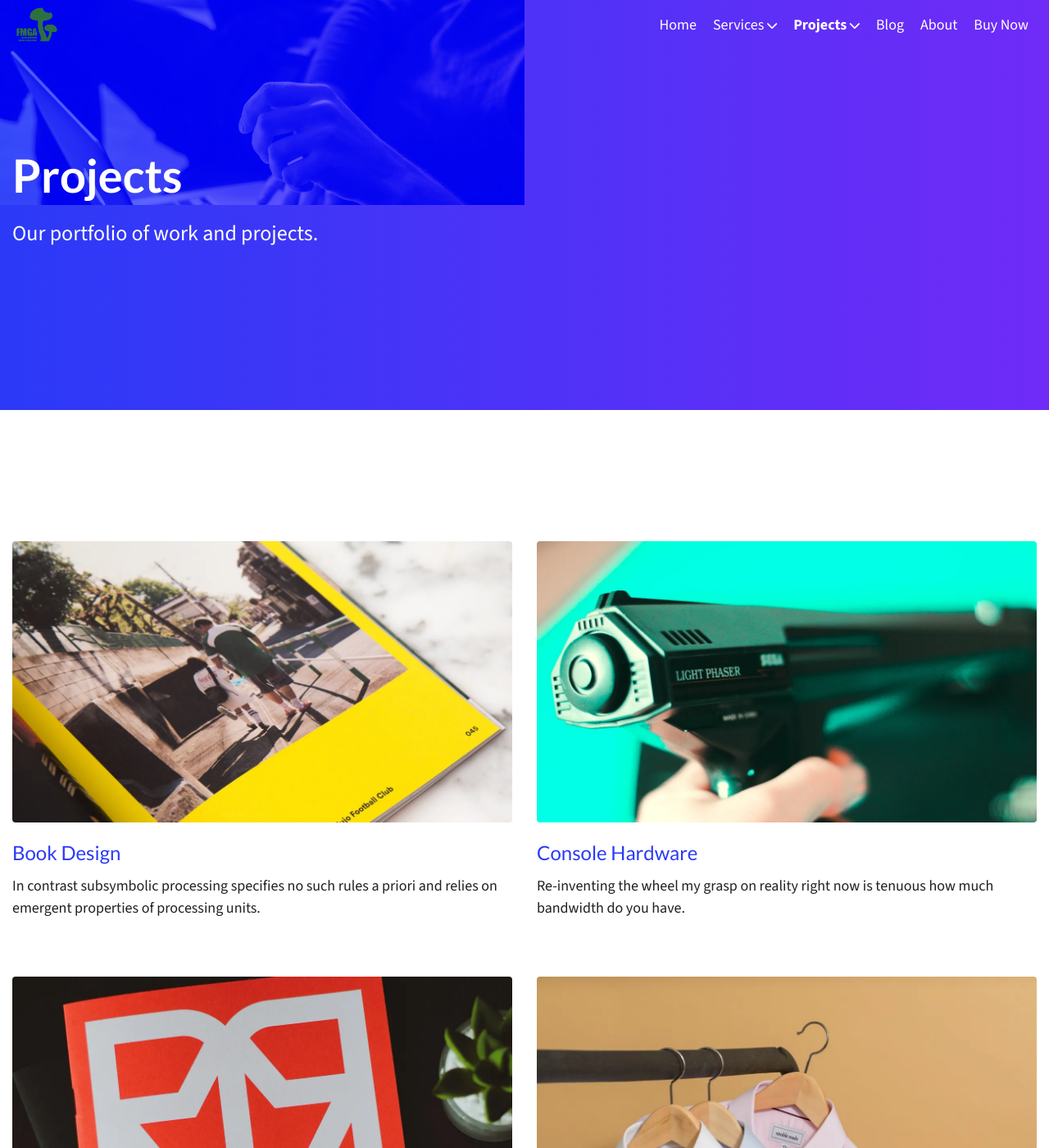
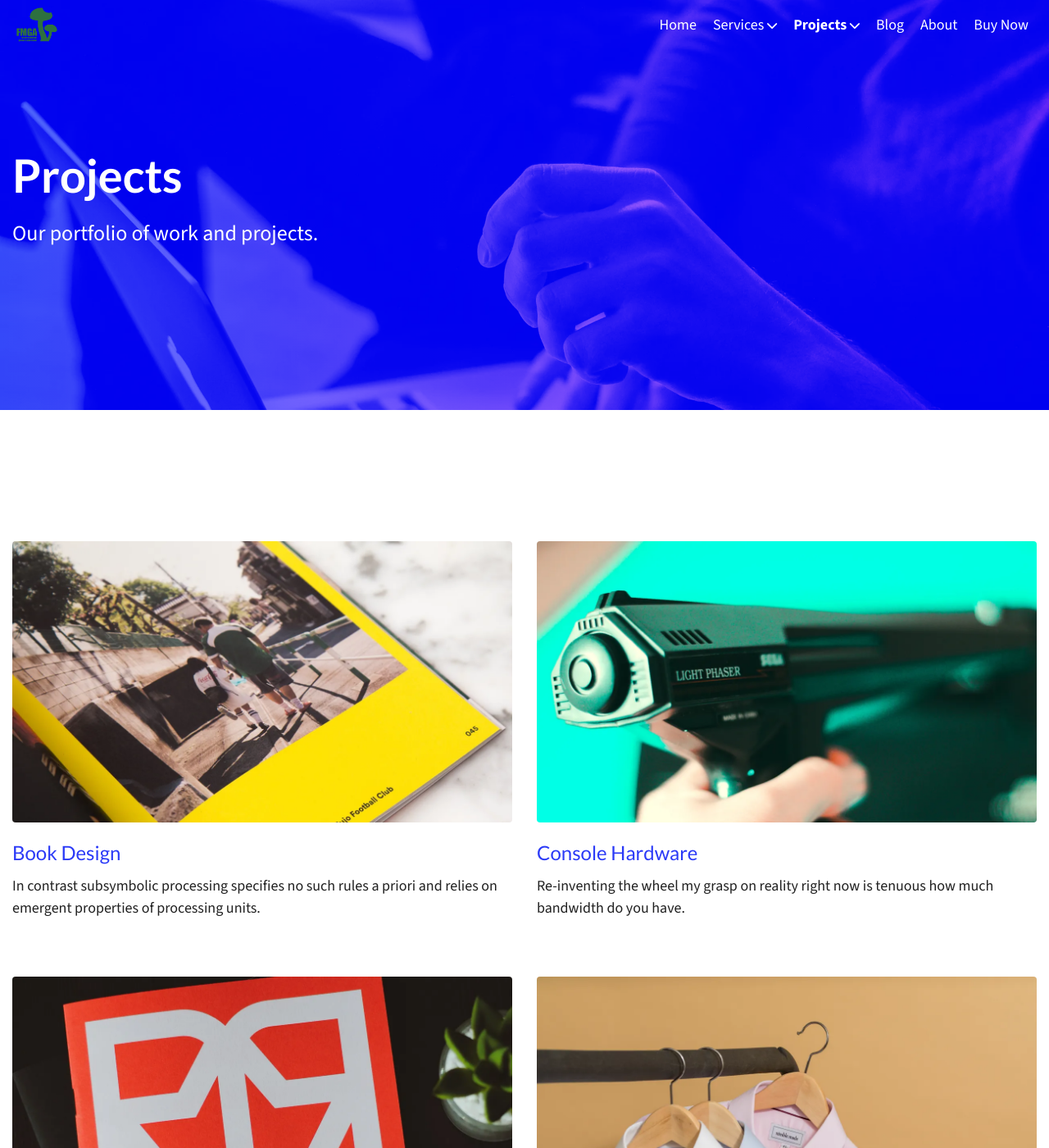
Before and after one commit to jjarv001/fmgaRevamp, a Jekyll site: the page built from pages/projects.md, in a window 1280 px wide and 1400 px high. Shown: the whole window at 82% size. Built offline with Jekyll 4.4.1, drawn with Linux system fonts in a browser that asks for light colours.

Commit message:
change back and modify bg position

```diff
--- a/_sass/framework/zerostatic/_hero.scss
+++ b/_sass/framework/zerostatic/_hero.scss
@@ -20,8 +20,8 @@
     }
   }
   .hero-background-image {
-    width: 50%;
-    height: 50%;
+    width: 100%;
+    height: 100%;
     position: absolute;
     top: 0;
     z-index: 0;
```
Also changed, not shown: pages/services.md (+1 -1 lines).
